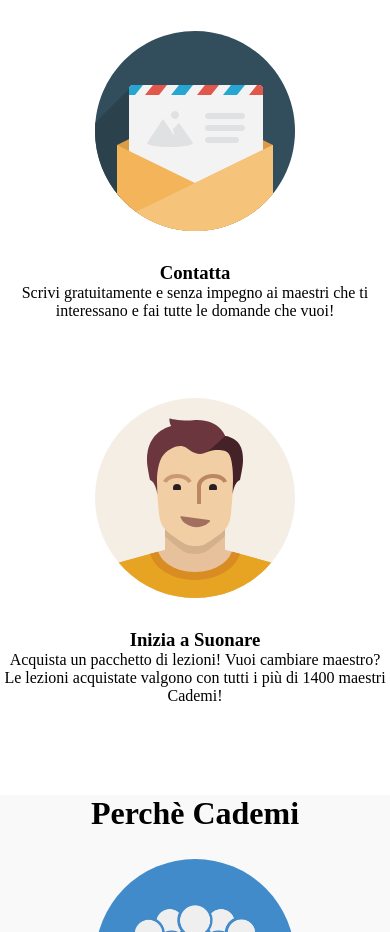
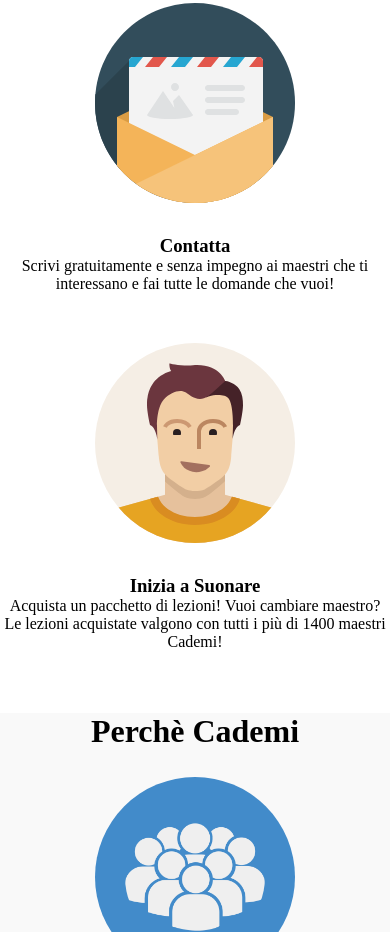
Before and after one commit to filipposchianchi/html-css-resp-wannabe-12bool, a plain HTML site: page index.html in a window 390 px wide. Shown: the part 1058-1990 px from the top of the page. Drawn offline with Linux system fonts and the light colour scheme.

Commit message:
corretto l'h3 dentro il p

```diff
--- a/index.html
+++ b/index.html
@@ -29,10 +29,10 @@
           <div class="col-lg-12 col-md-3 col-xs-12">
             <img src="img/search.svg" alt="">
           </div>
-          <p class="col-lg-12 col-md-8 col-md-offset-1 col-xs-12">
+          <div class="col-lg-12 col-md-8 col-md-offset-1 col-xs-12 containertitolopara">
           <h3>Cerca</h3>
           Guarda i profili dei migliori maestri della tua zona. Leggi la loro biografia e le recensioni lasciate dai loro studenti
-          </p>
+          </div>
         </div>
 
       </div>
@@ -41,22 +41,22 @@
           <div class="col-lg-12 col-md-3 col-xs-12">
             <img src="img/letter.svg" alt="">
           </div>
-          <p class="col-lg-12 col-md-8 col-md-offset-1 col-xs-12">
+          <div p class="col-lg-12 col-md-8 col-md-offset-1 col-xs-12 containertitolopara">
           <h3>Contatta</h3>
-          Scrivi gratuitamente e senza impegno ai maestri che ti interessano e fai tutte le domande che vuoi!</p>
+          Scrivi gratuitamente e senza impegno ai maestri che ti interessano e fai tutte le domande che vuoi!
+          </div>
         </div>
-
       </div>
       <div class="col-lg-4 col-md-12 col-xs-12">
         <div class="container">
           <div class="col-lg-12 col-md-3 col-xs-12">
             <img src="img/male.svg" alt="">
           </div>
-          <p class="col-lg-12 col-md-8 col-md-offset-1 col-xs-12">
+          <div class="col-lg-12 col-md-8 col-md-offset-1 col-xs-12 containertitolopara">
           <h3>Inizia a Suonare</h3>
-          Acquista un pacchetto di lezioni! Vuoi cambiare maestro? Le lezioni acquistate valgono con tutti i più di 1400 maestri Cademi!</p>
+          Acquista un pacchetto di lezioni! Vuoi cambiare maestro? Le lezioni acquistate valgono con tutti i più di 1400 maestri Cademi!
+          </div>
         </div>
-
       </div>
     </div>
 
--- a/style.css
+++ b/style.css
@@ -23,7 +23,7 @@
   margin-bottom: 2%;
 }
 
-p {
+.containertitolopara {
   margin-top: 7%;
 }
 
```
